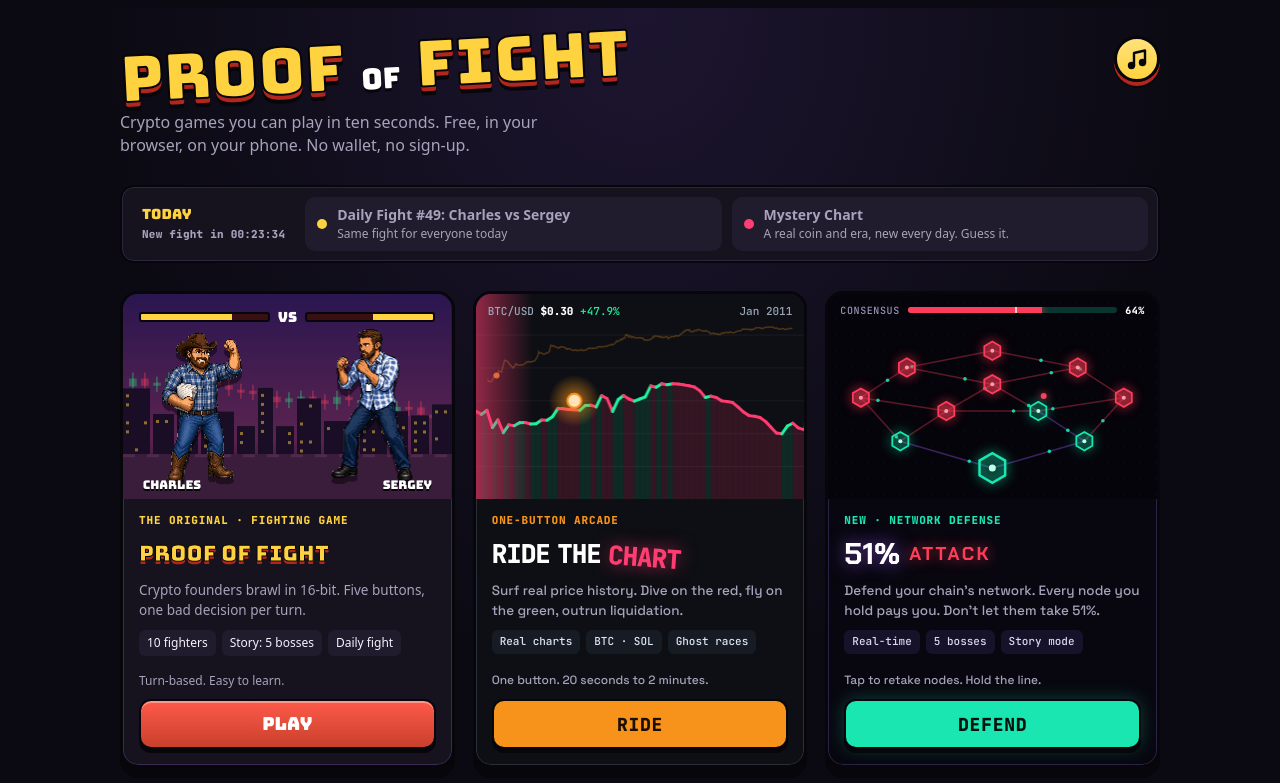
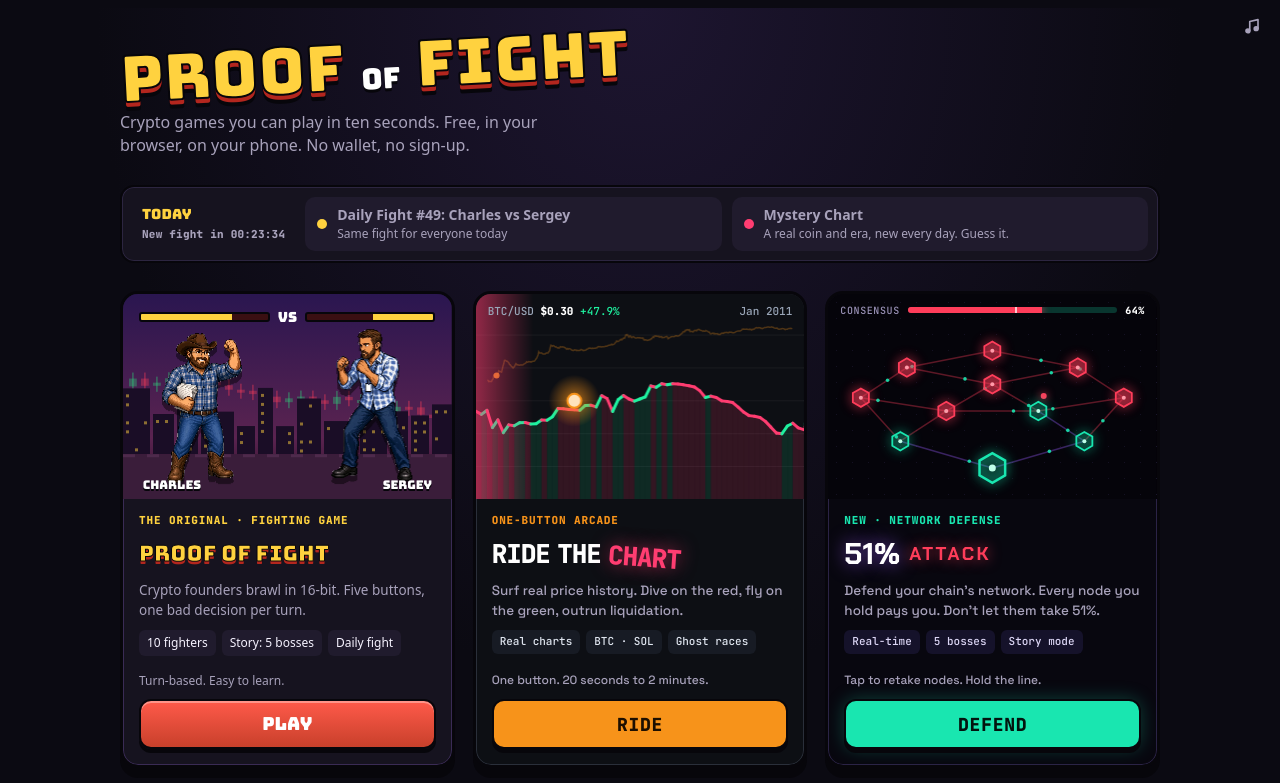
Before and after one commit to coloredskyscore/proof-of-fight, a plain HTML site: page index.html in a window 1280 px wide. Shown: the top 783 px of the page. Drawn offline with Linux system fonts and the light colour scheme; animation ran at ten frames a second.

Commit message:
Hub: the boombox shortcut is a small plain icon in the page's top-right corner
Co-Authored-By: Claude Opus 5.5 <noreply@anthropic.com>
Claude-Session: https://claude.ai/code/session_015YU1nUBxXmLreXbGcwsmPH

```diff
--- a/css/boombox.css
+++ b/css/boombox.css
@@ -109,15 +109,13 @@
 }
 @media (prefers-reduced-motion: reduce) { .bars i { animation: none; } .bb-needle, .bb-keys button { transition: none; } }
 
-/* The music-note shortcut in the top corner: jumps down to the boombox, and pulses while music plays */
-.marquee { position: relative; }
-.bb-jump { position: absolute; top: 0; right: 0; width: 46px; height: 46px; border-radius: 50%; display: grid; place-items: center; text-decoration: none;
-  background: linear-gradient(180deg, #ffe27a, var(--gold)); border: 3px solid var(--line); box-shadow: 0 4px 0 var(--red), 0 6px 0 var(--line); color: var(--line); }
-.bb-jump svg { width: 24px; height: 24px; fill: none; stroke: currentColor; stroke-width: 2.4; stroke-linecap: round; stroke-linejoin: round; }
+/* The music-note shortcut: a small plain icon in the page's top-right corner. Jumps down to the boombox, glows gold while music plays. */
+.bb-jump { position: absolute; z-index: 5; top: max(10px, env(safe-area-inset-top, 0px)); right: max(12px, env(safe-area-inset-right, 0px)); width: 32px; height: 32px; border-radius: 8px;
+  display: grid; place-items: center; color: var(--muted); text-decoration: none; }
+.bb-jump svg { width: 18px; height: 18px; fill: none; stroke: currentColor; stroke-width: 2.2; stroke-linecap: round; stroke-linejoin: round; }
 .bb-jump svg circle { fill: currentColor; }
-.bb-jump:active { transform: translateY(3px); box-shadow: 0 1px 0 var(--red), 0 3px 0 var(--line); }
-.bb-jump:focus-visible { outline: 3px solid var(--gold); outline-offset: 3px; }
-.bb-jump.is-playing { animation: bb-jump 1s ease-in-out infinite; }
-@keyframes bb-jump { 50% { box-shadow: 0 4px 0 var(--red), 0 6px 0 var(--line), 0 0 0 7px rgba(255,210,63,.25); } }
-@media (max-width: 640px) { .bb-jump { width: 28px; height: 28px; top: -18px; right: -4px; border-width: 2px; box-shadow: 0 2px 0 var(--red), 0 3px 0 var(--line); } .bb-jump svg { width: 15px; height: 15px; } }
+.bb-jump:hover { color: var(--ink); background: rgba(255,255,255,.06); }
+.bb-jump:focus-visible { outline: 2px solid var(--gold); outline-offset: 2px; }
+.bb-jump.is-playing { color: var(--gold); animation: bb-jump 1s ease-in-out infinite; }
+@keyframes bb-jump { 50% { opacity: .55; } }
 @media (prefers-reduced-motion: reduce) { .bb-jump.is-playing { animation: none; } }
--- a/index.html
+++ b/index.html
@@ -40,10 +40,10 @@
   <link rel="stylesheet" href="css/boombox.css">
 </head>
 <body>
+  <a class="bb-jump" id="bb-jump" href="#boombox" aria-label="Boombox: music from every game" title="Boombox"><svg viewBox="0 0 24 24" aria-hidden="true"><path d="M9 18.5V6l11-2.5v12"/><circle cx="6.5" cy="18.5" r="2.5"/><circle cx="17.5" cy="15.5" r="2.5"/></svg></a>
   <div class="wrap">
     <header class="marquee">
       <h1 class="logo"><span>PROOF</span><span class="of">OF</span><span>FIGHT</span></h1>
-      <a class="bb-jump" id="bb-jump" href="#boombox" aria-label="Boombox: music from every game" title="Boombox"><svg viewBox="0 0 24 24" aria-hidden="true"><path d="M9 18.5V6l11-2.5v12"/><circle cx="6.5" cy="18.5" r="2.5"/><circle cx="17.5" cy="15.5" r="2.5"/></svg></a>
       <p class="brand-line">Crypto games you can play in ten seconds. Free, in your browser, on your phone. No wallet, no sign-up.</p>
     </header>
 
```
Also changed, not shown: 1 other file.
